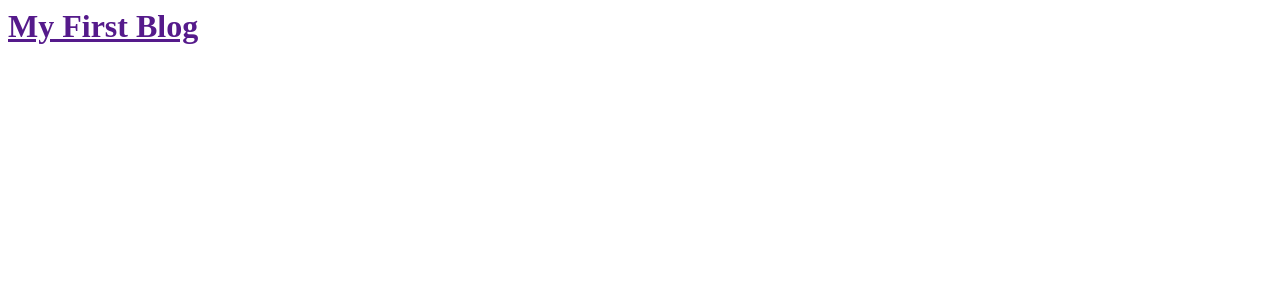
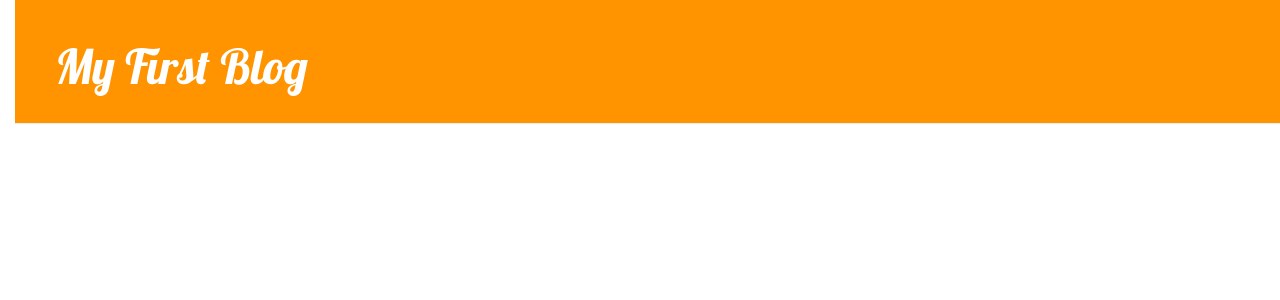
Before and after one commit to iryna007/my-first-blog, a Django app: page / in a window 1280 px wide. Shown: the top 300 px of the page. Run offline with Django 3.2, Linux system fonts and the light colour scheme; data that the repository does not hold is empty; some libraries are stand-ins or nearby versions.

Commit message:
Added view and template for detailed blog post as well as CSS for the site.

```diff
--- /dev/null
+++ b/blog/static/css/blog.css
@@ -0,0 +1,56 @@
+h1 a {
+    color: #FCA205;
+    font-family: 'Lobster';
+}
+
+body {
+    padding-left: 15px;
+}
+
+.page-header {
+        background-color: #ff9400;
+        margin-top: 0;
+        padding: 20px 20px 20px 40px;
+    }
+
+    .page-header h1, .page-header h1 a, .page-header h1 a:visited, .page-header h1 a:active {
+        color: #ffffff;
+        font-size: 36pt;
+        text-decoration: none;
+    }
+
+    .content {
+        margin-left: 40px;
+    }
+
+    h1, h2, h3, h4 {
+        font-family: 'Lobster', cursive;
+    }
+
+    .date {
+        float: right;
+        color: #828282;
+    }
+
+    .save {
+        float: right;
+    }
+
+    .post-form textarea, .post-form input {
+        width: 100%;
+    }
+
+    .top-menu, .top-menu:hover, .top-menu:visited {
+        color: #ffffff;
+        float: right;
+        font-size: 26pt;
+        margin-right: 20px;
+    }
+
+    .post {
+        margin-bottom: 70px;
+    }
+
+    .post h1 a, .post h1 a:visited {
+        color: #000000;
+    }
--- /dev/null
+++ b/blog/templates/blog/base.html
@@ -0,0 +1,23 @@
+{% load staticfiles %}
+<html>
+        <head>
+            <link rel="stylesheet" href="//maxcdn.bootstrapcdn.com/bootstrap/3.2.0/css/bootstrap.min.css">
+            <link rel="stylesheet" href="//maxcdn.bootstrapcdn.com/bootstrap/3.2.0/css/bootstrap-theme.min.css">
+            <link rel="stylesheet" href="{% static 'css/blog.css' %}">
+            <link href="https://fonts.googleapis.com/css?family=Lobster&subset=latin,cyrillic" rel="stylesheet" type="text/css">
+            <title>Iryna's blog</title>
+        </head>
+        <body>
+            <div class="page-header">
+                <h1><a href="/">My First Blog</a></h1>
+            </div>
+            <div class="content container">
+                <div class="row">
+                    <div class="col-md-8">
+                    {% block content %}
+                    {% endblock %}
+                    </div>
+                </div>
+            </div>
+        </body>
+    </html>
--- a/blog/urls.py
+++ b/blog/urls.py
@@ -3,4 +3,5 @@ from . import views
 
 urlpatterns = [
     url(r'^$', views.post_list, name='post_list'),
+    url(r'^post/(?P<pk>[0-9]+)/$', views.post_detail, name='post_detail'),
 ]
--- a/blog/views.py
+++ b/blog/views.py
@@ -1,7 +1,13 @@
 from django.shortcuts import render
 from django.utils import timezone
 from .models import Post
+from django.shortcuts import render, get_object_or_404
 
 def post_list(request):
     posts = Post.objects.filter(published_date__lte=timezone.now()).order_by('published_date')
     return render(request, 'blog/post_list.html', {'posts': posts})
+
+
+def post_detail(request, pk):
+    post = get_object_or_404(Post, pk=pk)
+    return render(request, 'blog/post_detail.html', {'post': post})
```
Also changed, not shown: blog/templates/blog/post_detail.html (added, +13 -0 lines), blog/templates/blog/post_list.html (+12 -18 lines).
